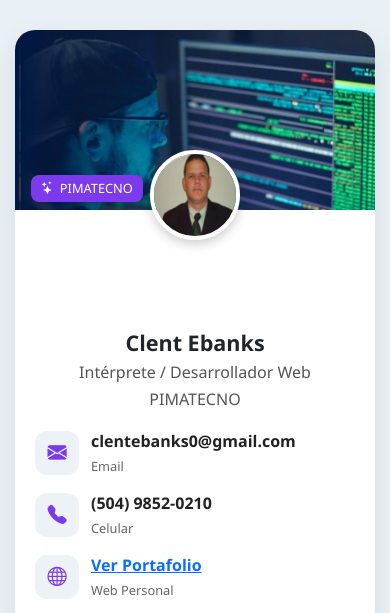
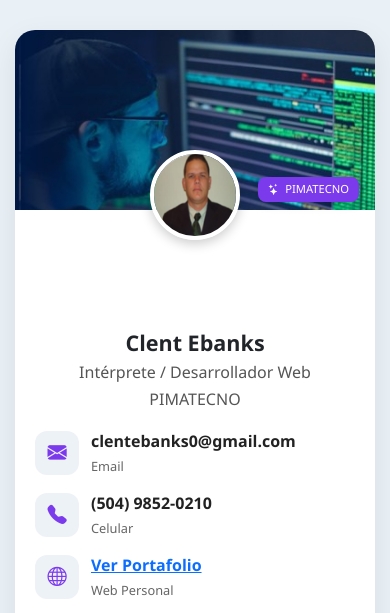
Before and after one commit to clentebanks/business_card, a plain HTML site: page index.html in a window 390 px wide. Shown: the top 613 px of the page. Drawn offline with nearby package versions, Linux system fonts and the light colour scheme.

Commit message:
rtggggggggd

```diff
--- a/index.html
+++ b/index.html
@@ -148,9 +148,9 @@
     @media (max-width: 480px) {
   .badge-brand {
     bottom: 8px;
-    left: 16px;
-    right: auto;
-    font-size: 0.8rem;
+    /* left: 16px;
+    right: auto; */
+    font-size: 0.7rem;
     padding: 4px 10px;
     z-index: 20;
   }
```
